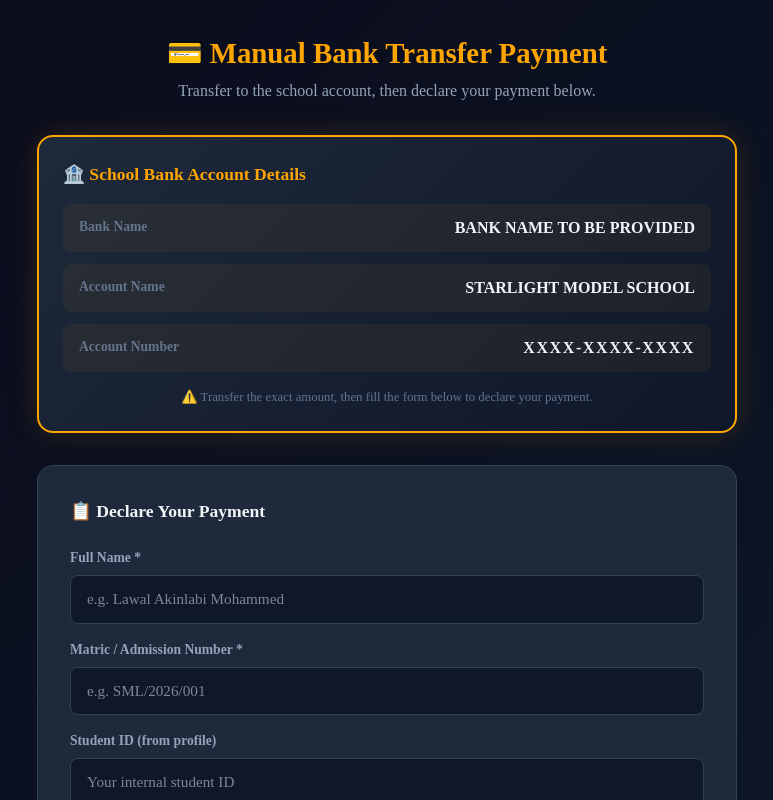
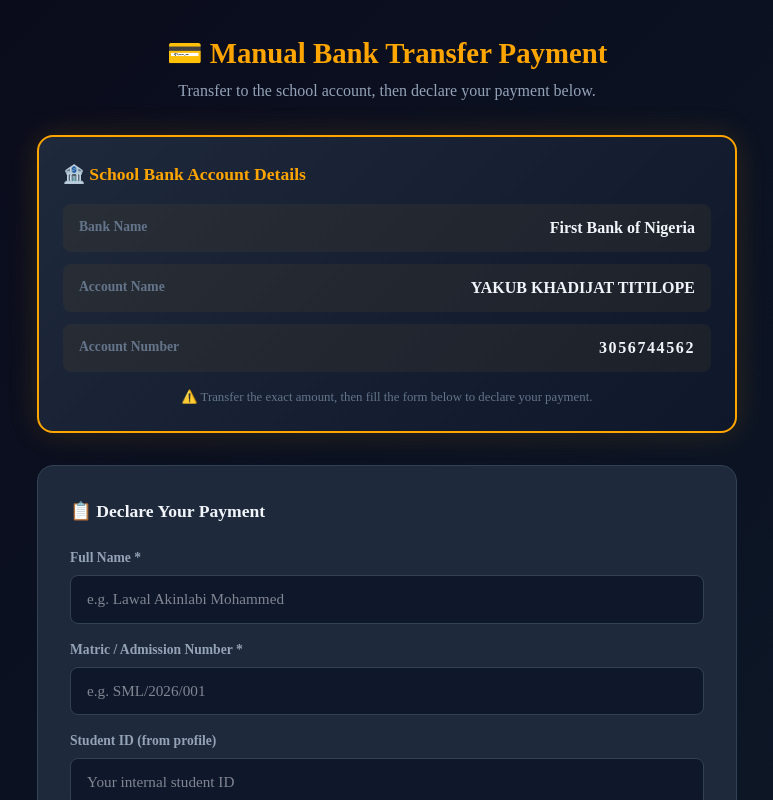
Before and after one commit to Star-light-10/startlight, a Next.js app: page /payments/manual in a window 1280 px wide. Shown: the top 800 px of the page, without its empty margins (253-1026 px from the left). Built offline with nearby package versions, Linux system fonts and the light colour scheme.

Commit message:
feat: add First Bank account details for manual payments

```diff
--- a/src/app/payments/manual/page.tsx
+++ b/src/app/payments/manual/page.tsx
@@ -3,9 +3,9 @@
 import { useState } from "react"
 
 const BANK_DETAILS = {
-  bankName: "BANK NAME TO BE PROVIDED",
-  accountName: "STARLIGHT MODEL SCHOOL",
-  accountNumber: "XXXX-XXXX-XXXX",
+  bankName: "First Bank of Nigeria",
+  accountName: "YAKUB KHADIJAT TITILOPE",
+  accountNumber: "3056744562",
 }
 
 const SCHOOL_WHATSAPP = "2348000000000" // Replace with school WhatsApp number
```
